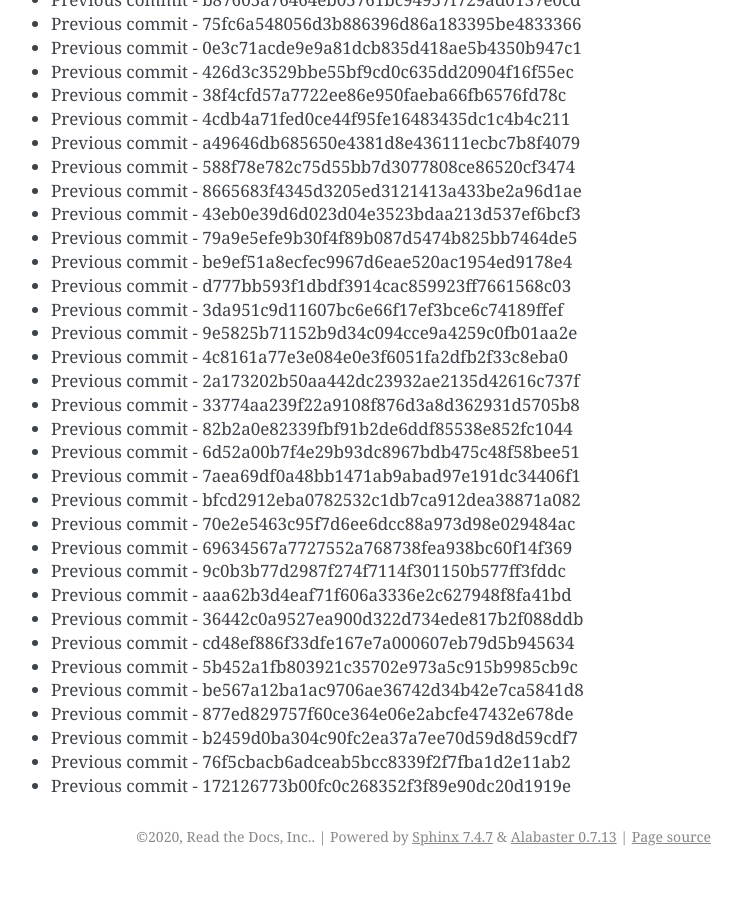
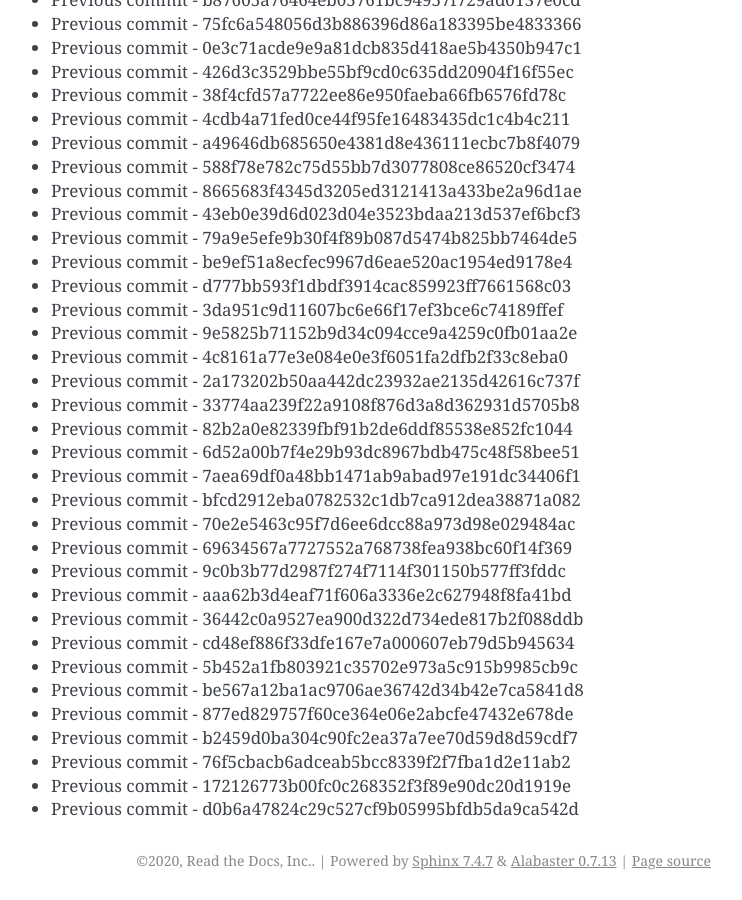
Before and after one commit to readthedocs/rtd-git-stresstest, a Sphinx documentation site: the page built from docs/updates.rst, in a window 1280 px wide and 900 px high, scrolled down 33138 px. Shown: the whole window, without its empty margins (399-1141 px from the left). Built offline with Sphinx 7.4.7, drawn with Linux system fonts in a browser that asks for light colours; before the commit the page ends 34014 px from its top, so only the background shows below that.

Commit message:
Generating commit from previous: d0b6a47824c29c527cf9b05995bfdb5da9ca542d

```diff
--- a/docs/updates.rst
+++ b/docs/updates.rst
@@ -1424,3 +1424,4 @@ It can be tested for any performance characteristics.
 * Previous commit - b2459d0ba304c90fc2ea37a7ee70d59d8d59cdf7
 * Previous commit - 76f5cbacb6adceab5bcc8339f2f7fba1d2e11ab2
 * Previous commit - 172126773b00fc0c268352f3f89e90dc20d1919e
+* Previous commit - d0b6a47824c29c527cf9b05995bfdb5da9ca542d
```
